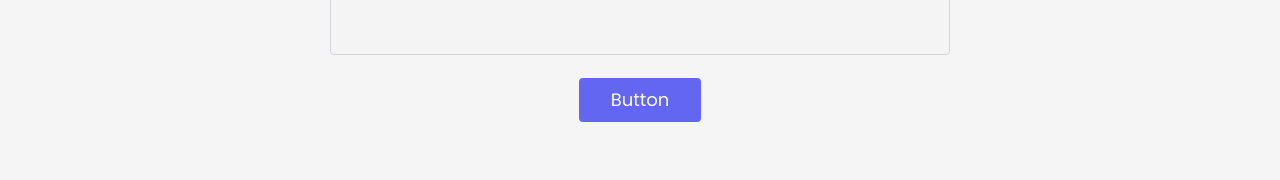
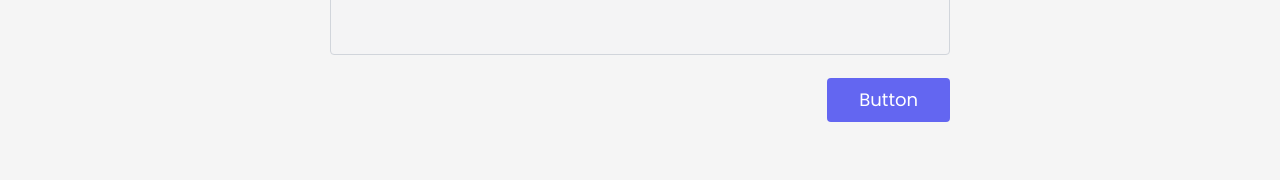
Before and after one commit to Arifulislam5577/quran-app-with-vue-js, a Vue app: page / in a window 1280 px wide. Shown: the part 1972-2152 px from the top of the page. Built offline with nearby package versions, Linux system fonts and the light colour scheme.

Commit message:
button shift to right side

```diff
--- a/src/components/Contact.vue
+++ b/src/components/Contact.vue
@@ -52,9 +52,9 @@
               ></textarea>
             </div>
           </div>
-          <div class="p-2 w-full">
+          <div class="p-2 w-full flex items-center justify-end">
             <button
-              class="flex justify-center mx-auto items-center text-white bg-indigo-500 border-0 py-2 px-8 focus:outline-none hover:bg-indigo-600 rounded text-lg"
+              class="items-center text-white bg-indigo-500 border-0 py-2 px-8 focus:outline-none hover:bg-indigo-600 rounded text-lg"
             >
               Button
             </button>
```
